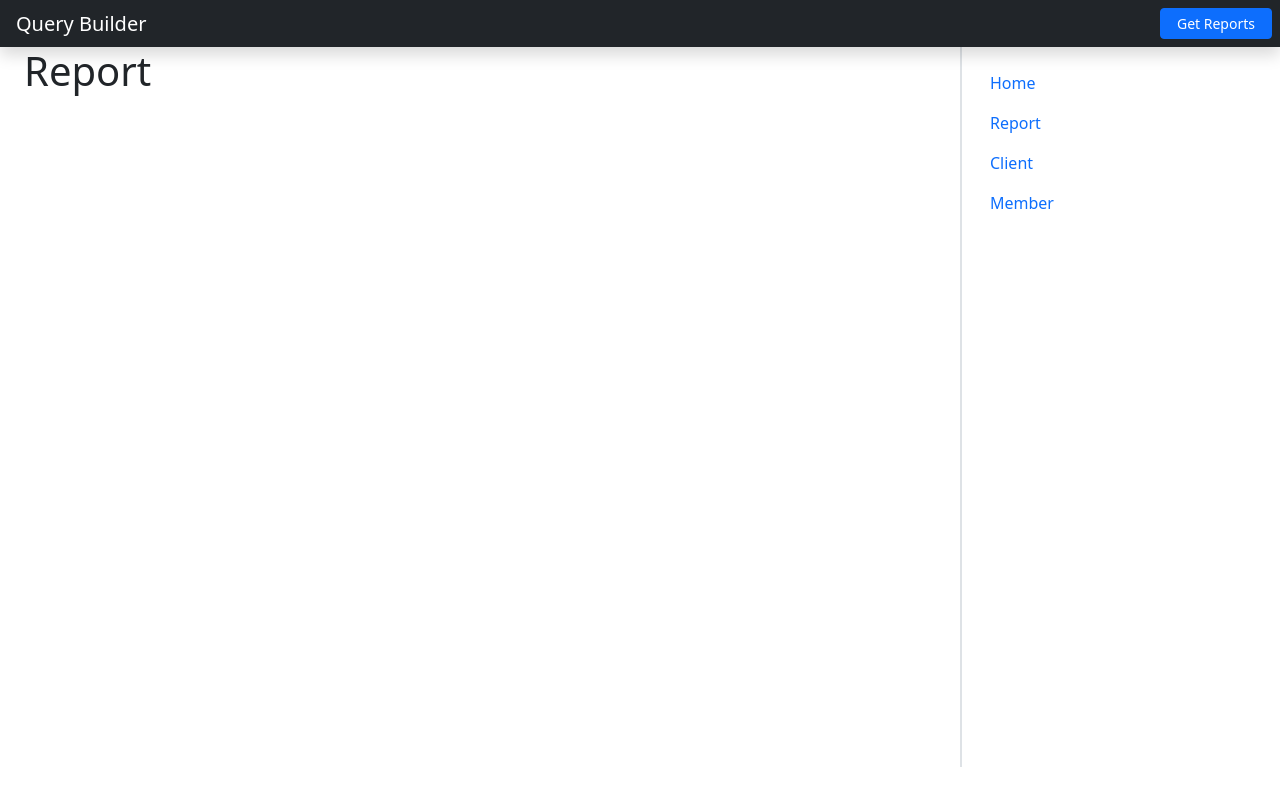
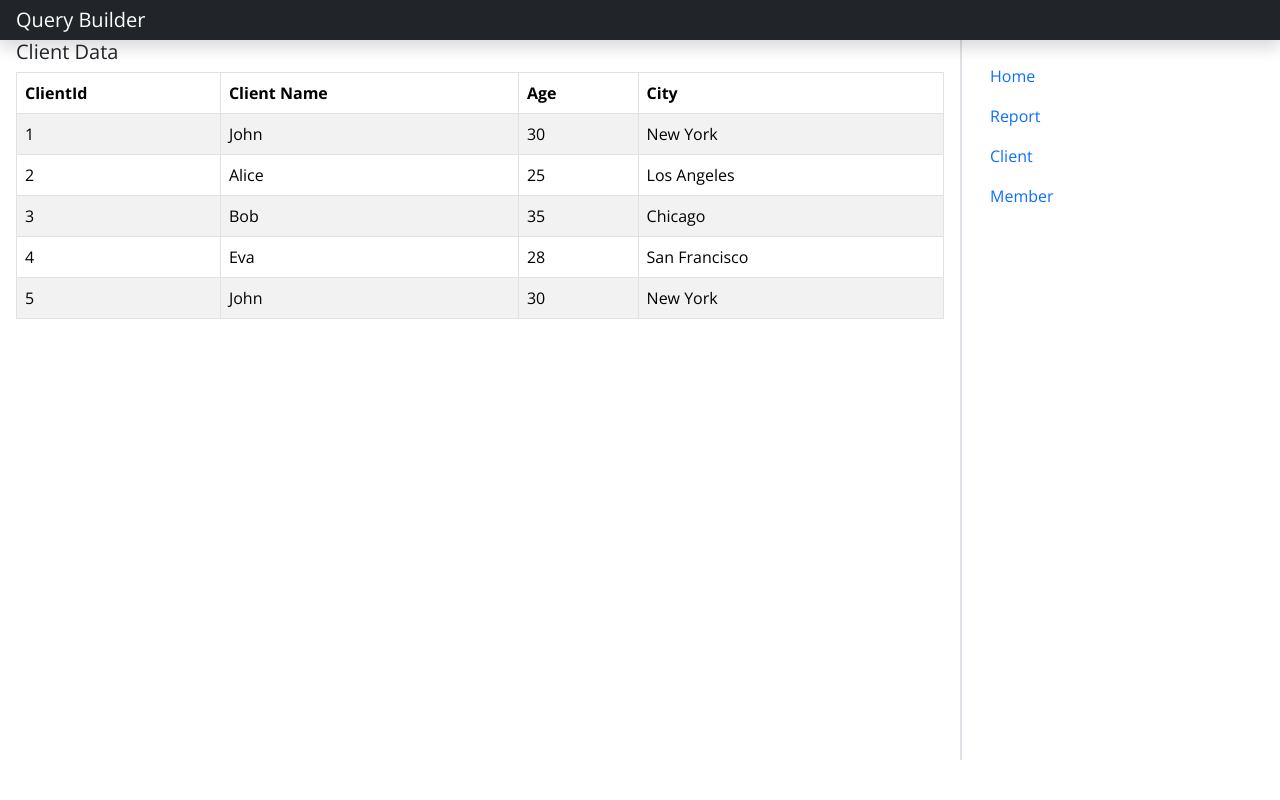
Before and after one commit to yogendrasinghmehra/query-builder, a React (Create React App) app: page /report in a window 1280 px wide. Built offline with nearby package versions, Linux system fonts and the light colour scheme.

Commit message:
latest commit

```diff
--- a/package.json
+++ b/package.json
@@ -15,6 +15,7 @@
     "bootstrap": "^5.3.1",
     "react": "^18.2.0",
     "react-bootstrap": "^2.8.0",
+    "react-bootstrap-icons": "^1.10.3",
     "react-dom": "^18.2.0",
     "react-querybuilder": "^6.5.1",
     "react-router-dom": "^6.15.0",
--- a/public/index.html
+++ b/public/index.html
@@ -1,14 +1,12 @@
 <!DOCTYPE html>
 <html lang="en">
+
 <head>
   <meta charset="utf-8" />
   <link rel="icon" href="%PUBLIC_URL%/favicon.ico" />
   <meta name="viewport" content="width=device-width, initial-scale=1" />
   <meta name="theme-color" content="#000000" />
-    <meta
-      name="description"
-      content="Web site created using create-react-app"
-    />
+  <meta name="description" content="Web site created using create-react-app" />
   <link rel="apple-touch-icon" href="%PUBLIC_URL%/logo192.png" />
   <!--
       manifest.json provides metadata used when your web app is installed on a
@@ -24,8 +22,12 @@
       work correctly both with client-side routing and a non-root public URL.
       Learn how to configure a non-root public URL by running `npm run build`.
     -->
+    <link rel="preconnect" href="https://fonts.googleapis.com">
+    <link rel="preconnect" href="https://fonts.gstatic.com" crossorigin>
+    <link href="https://fonts.googleapis.com/css2?family=Montserrat:wght@100&family=Open+Sans:ital,wght@0,300;0,400;0,600;0,700;1,300;1,400;1,600;1,700&family=Roboto:wght@100&display=swap" rel="stylesheet">
   <title>React App</title>
 </head>
+
 <body>
   <noscript>You need to enable JavaScript to run this app.</noscript>
   <div id="root"></div>
@@ -40,4 +42,5 @@
       To create a production bundle, use `npm run build` or `yarn build`.
     -->
 </body>
+
 </html>
--- a/src/App.scss
+++ b/src/App.scss
@@ -1,5 +1,13 @@
+
+
 @import '~bootstrap/scss/bootstrap';
 @import url('./styles/queryBuilder.scss');
+
+body {
+
+font-family: 'Open Sans', sans-serif;
+
+}
 
 #sidebarMenu{
     height: 90vh;
--- a/src/App.tsx
+++ b/src/App.tsx
@@ -12,7 +12,7 @@ const App = () => {
             <Header />
             <div className="container-fluid">
                 <div className="row">
-                    <main className="col-md-8 ms-sm-auto col-lg-9 px-md-4">
+                    <main className="col-md-9 ms-sm-auto col-lg-9 px-md-3">
                         <Routes>
                             <Route path="/" element={<Dashboard />} />
                             <Route path="/report" element={<Report />} />
@@ -20,7 +20,7 @@ const App = () => {
                             <Route path="*" element={<Error />} />
                         </Routes>
                     </main>
-                    <nav id="sidebarMenu" className="col-md-4 col-lg-3 d-md-block sidebar collapse">
+                    <nav id="sidebarMenu" className="col-md-3 col-lg-3 d-md-block sidebar collapse">
                     <Sidebar></Sidebar>
                     </nav>
 
--- a/src/components/Dashboard.tsx
+++ b/src/components/Dashboard.tsx
@@ -1,13 +1,107 @@
-import React from 'react'
+import React, { useState } from 'react'
 import CustomQueryBuilder from './queryBuilder/CustomQueryBuilder'
+import { Tab, Tabs } from 'react-bootstrap'
+import TreeView from './Treeview';
+import Report from "../components/Report";
 
 const Dashboard = () => {
+  const [selectedValue, setSelectedValue] = useState<string>('');
+  const [isLoading, setIsLoading] = useState(false);
+  const [showReport, setShowReportStaus] = useState(false);
+  const [key, setKey] = useState<any>('basic');
+
+  const handleRadioChange = (value: string) => {
+    setSelectedValue(value);
+  };
+
+  const treeData = [
+    {
+      id: 1,
+      label: 'Client',
+      value: '',
+      isParentNode: true,
+      children: [
+        {
+          id: 2,
+          label: 'Client Plan List',
+          value: 'ClientPlanList',
+        },
+        {
+          id: 3,
+          label: 'Client Memeber List',
+          value: 'ClientMemberList'
+        },
+      ]
+    },
+    {
+      id: 5,
+      label: 'Member',
+      value: '',
+      isParentNode: true,
+      children: [
+        {
+          id: 2,
+          label: 'Member Benefit List',
+          value: 'MemberBenefitList',
+        },
+        {
+          id: 3,
+          label: 'Active Memeber List',
+          value: 'ActiveMemberList'
+        },
+      ],
+    },
+  ];
+
+  const handleClick = () => {
+    // Simulate an asynchronous operation (e.g., API request) here
+    setIsLoading(true);
+
+    // After the operation is complete (e.g., API response received), set isLoading to false
+    setTimeout(() => {
+      setIsLoading(false);
+      setShowReportStaus(true)
+    }, 1500); // Simulating a 2-second loading time
+  };
+
   return (
     <>
-     <div className="d-flex justify-content-between flex-wrap flex-md-nowrap align-items-center pt-3 pb-2 mb-3 border-bottom">
-      <h1 className="h2">Client Report</h1>
-    </div>
-    <CustomQueryBuilder></CustomQueryBuilder>
+      <Tabs
+        defaultActiveKey="profile"
+        id="fill-tab-example"
+        className="mt-3"
+        fill
+        activeKey={key}
+        onSelect={(k) => setKey(k)}>
+        <Tab eventKey="basic" title="Basic">
+          <TreeView data={treeData}
+            selectedValue={selectedValue}
+            onChange={handleRadioChange} />
+          <hr />
+          <div className="text-center">
+            <button
+              className='btn btn-primary'
+              onClick={handleClick}
+              disabled={isLoading || selectedValue === ''}><i className="bi bi-bar-chart"></i> {isLoading ? 'Generating Report...' : 'Get Report'}</button>
+
+          </div>
+          {showReport === true && isLoading === false?
+          <div className="card mt-3">
+            <div className='card-body p-3 float-right'>
+            <Report />
+            </div>
+          </div> : '' }
+
+        </Tab>
+        <Tab eventKey="advance" title="Advance">
+          <div className="d-flex justify-content-between flex-wrap flex-md-nowrap align-items-center pt-3 pb-2 mb-3 border-bottom">
+            <h1 className="h2">Client Report</h1>
+          </div>
+          <CustomQueryBuilder></CustomQueryBuilder>
+        </Tab>
+      </Tabs>
+
+
     </>
   )
 }
--- a/src/components/Report.tsx
+++ b/src/components/Report.tsx
@@ -1,9 +1,55 @@
+import { useEffect, useState } from 'react';
+import Table from 'react-bootstrap/Table';
+import clientData from '../data/clientData.json';
+interface Client {
+  id:number;
+  name: string;
+  age: number;
+  city: string;
+}
+interface Data
+{
+  headers:string[];
+  data:Client[]
+}
 const Report = () => {
+
+  const [rowData, setData] = useState<Data>();
+
+  useEffect(() => {
+    setData(clientData)
+    // fetch('../data/clientData.json') // URL to your local JSON file
+    //   .then((response) => response.json())
+    //   .then((json) => setData(json))
+    //   .catch((error) => console.error('Error fetching data:', error));
+  }, []);
+
   return (
-    <div>
-      <h1>Report</h1>
-    </div>
-  )
+    <div className='table-responsive'>
+    <h5>Client Data</h5>
+    <Table striped bordered hover>
+      <thead>
+        <tr>
+          {rowData?.headers.map((header)=>(
+            <th>{header}</th>
+          ))}
+
+        </tr>
+      </thead>
+      <tbody>
+        {rowData?.data.map((row) => (
+          <tr key={row.id}>
+            <td>{row.id}</td>
+            <td>{row.name}</td>
+            <td>{row.age}</td>
+            <td>{row.city}</td>
+          </tr>
+        ))}
+      </tbody>
+    </Table>
+  </div>
+
+  );
 }
 
 export default Report
--- /dev/null
+++ b/src/components/Treeview.tsx
@@ -0,0 +1,75 @@
+import React, { useState } from 'react';
+
+interface TreeNode {
+  id: number;
+  label: string;
+  children?: TreeNode[];
+  isParentNode?:boolean;
+  value:string;
+}
+
+interface TreeViewProps {
+  data: TreeNode[];
+  selectedValue:string;
+  onChange:(value: string) => void;
+}
+
+const TreeNodeItem: React.FC<{ node: TreeNode,selectedValue:string,onChange:(value: string) => void }> = ({ node,selectedValue,onChange }) => {
+  const [isCollapsed, setCollapsed] = useState(true);
+  const toggleCollapse = () => {
+    setCollapsed(!isCollapsed);
+  };
+
+  return (
+    <li className='list-group-item'>
+      <div className="d-flex align-items-center">
+        { node.children ?
+        (
+        <button onClick={toggleCollapse} className="btn btn-link">
+          {isCollapsed ? <i className="bi bi-plus"></i> : <i className="bi bi-dash"></i>}
+        </button>
+         ) : !node.isParentNode ? (
+           <input
+            type='radio'
+            checked={selectedValue === node.value}
+            onChange={() => onChange(node.value)}></input>)
+         :''
+        }
+
+        <span className='ml-3'>{node.label}</span>
+      </div>
+      {!isCollapsed && node.children && (
+        <ul className='list-group'>
+          {node.children.map((child) => (
+            <TreeNodeItem
+            key={child.id}
+            node={child}
+            selectedValue={selectedValue}
+            onChange={() => onChange(child.value)}
+            />
+          ))}
+        </ul>
+      )}
+    </li>
+  );
+};
+
+const TreeView: React.FC<TreeViewProps> = ({ data,selectedValue, onChange }) => {
+    const handleChange = (value:string) => {
+        onChange(value);
+      };
+  return (
+    <ul className='list-group mt-3'>
+      {data.map((node) => (
+        <TreeNodeItem
+        key={node.id}
+        node={node}
+        selectedValue={selectedValue}
+        onChange={handleChange}
+        />
+      ))}
+    </ul>
+  );
+};
+
+export default TreeView;
--- a/src/components/layout/Header.tsx
+++ b/src/components/layout/Header.tsx
@@ -10,17 +10,17 @@ const Header = () => {
     <>
       <header className="navbar navbar-dark sticky-top bg-dark flex-md-nowrap p-0 shadow">
         <Link to="/" className="navbar-brand col-md-3 col-lg-2 me-0 px-3">Query Builder</Link>
-        <button className="navbar-toggler position-absolute d-md-none collapsed" type="button" data-bs-toggle="collapse" data-bs-target="#sidebarMenu" aria-controls="sidebarMenu" aria-expanded="false" aria-label="Toggle navigation">
+        {/* <button className="navbar-toggler position-absolute d-md-none collapsed" type="button" data-bs-toggle="collapse" data-bs-target="#sidebarMenu" aria-controls="sidebarMenu" aria-expanded="false" aria-label="Toggle navigation">
           <span className="navbar-toggler-icon"></span>
-        </button>
+        </button> */}
 
         <div className="navbar-nav m-2">
           <div className="nav-item">
-            <input
+            {/* <input
               type="button"
               className="btn btn-sm btn-primary px-3"
               value="Get Reports"
-              onClick={() => setModalShow(true)}></input>
+              onClick={() => setModalShow(true)}></input> */}
           </div>
         </div>
       </header>
--- /dev/null
+++ b/src/data/clientData.json
@@ -0,0 +1,36 @@
+{
+  "headers": ["ClientId","Client Name", "Age", "City"],
+  "data": [
+    {
+      "id":1,
+      "name": "John",
+      "age": 30,
+      "city": "New York"
+    },
+    {
+      "id":2,
+      "name": "Alice",
+      "age": 25,
+      "city": "Los Angeles"
+    },
+    {
+      "id":3,
+      "name": "Bob",
+      "age": 35,
+      "city": "Chicago"
+    },
+    {
+      "id":4,
+      "name": "Eva",
+      "age": 28,
+      "city": "San Francisco"
+    },
+    {
+      "id":5,
+      "name": "John",
+      "age": 30,
+      "city": "New York"
+    }
+
+  ]
+}
```
Also changed, not shown: 1 other file (tests, documents, lock files or other folders). Lines whose indentation alone changed are shown as unchanged.
